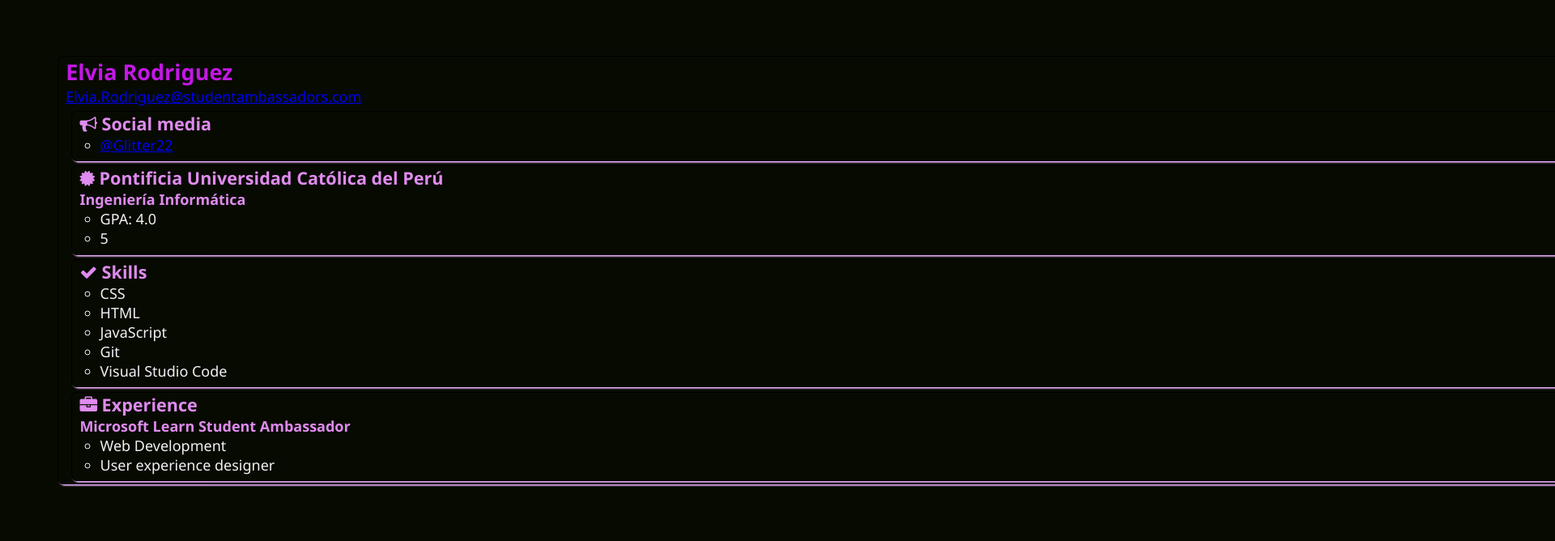
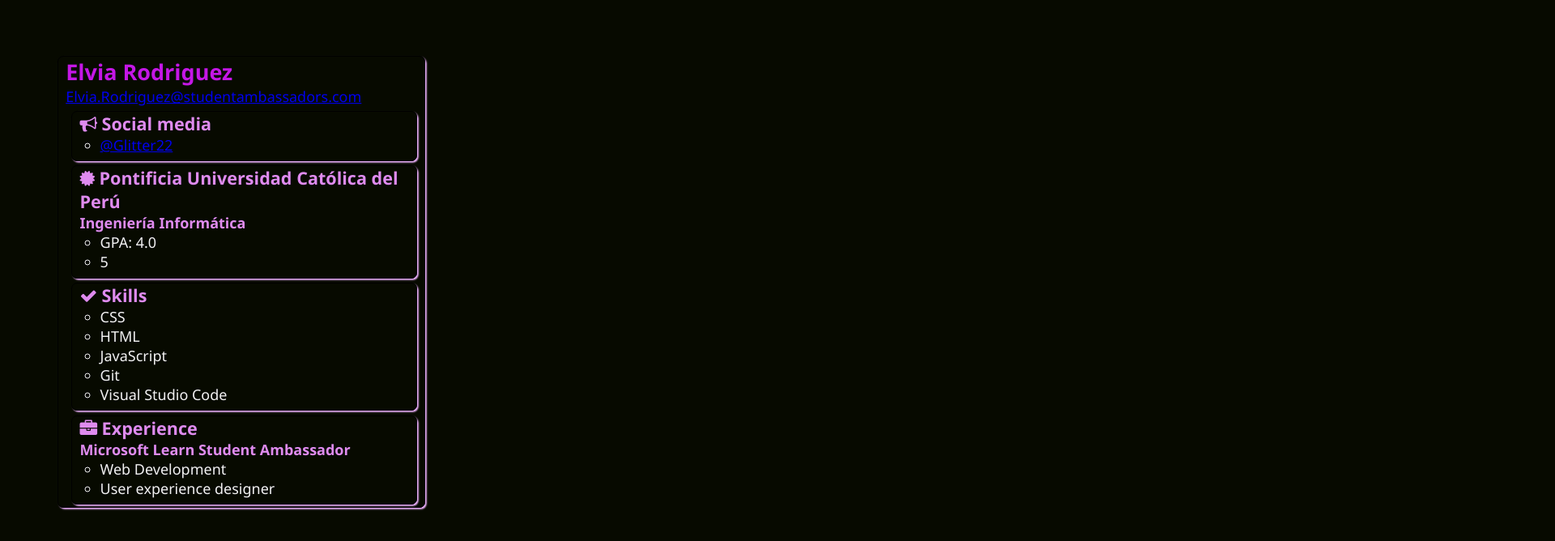
Before and after one commit to Glitter22/SATechnicalOnboarding, a plain HTML site: page src/index.html in a window 1280 px wide. Shown: the top 668 px of the page at 81% size, 1920 px wide, since content can reach past the window. Drawn offline with Linux system fonts and the light colour scheme.

Commit message:
Update style.css

```diff
--- a/src/style.css
+++ b/src/style.css
@@ -7,7 +7,7 @@ body {
 
 main {
     display: grid;
-    grid-template-columns: 400% 0%;
+    grid-template-columns: 40% 0%;
 }
 
 
```
